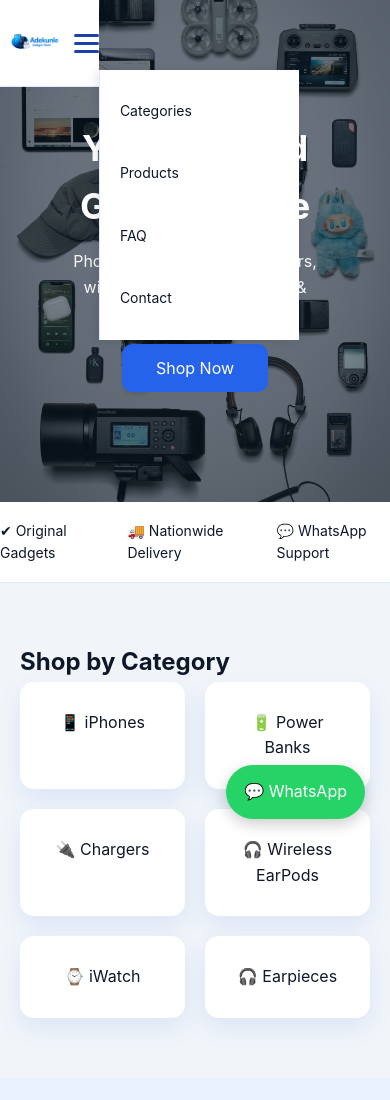
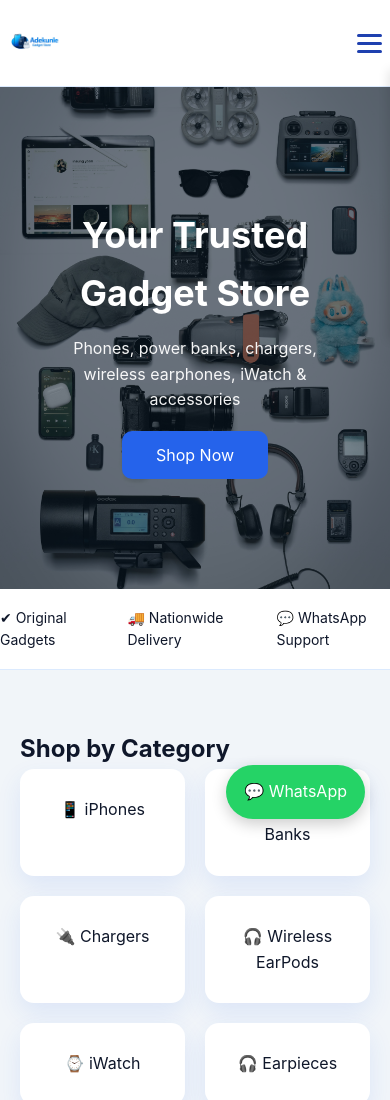
Before and after one commit to iamhardhey/Gadget, a plain HTML site: page index.html in a window 390 px wide. Shown: the top 1100 px of the page. Drawn offline with Linux system fonts and the light colour scheme.

Commit message:
Add files via upload

```diff
--- a/style.css
+++ b/style.css
@@ -52,7 +52,7 @@ body {
 .header {
   background: var(--light);
   border-bottom: 1px solid #dbeafe;
-  position: fixed;
+  position: relative;
   z-index: 100;
 }
 
@@ -85,6 +85,7 @@ body {
   flex-direction: column;
   cursor: pointer;
   gap: 5px;
+  margin-right: 8px;
 }
 
 .hamburger span {
```
